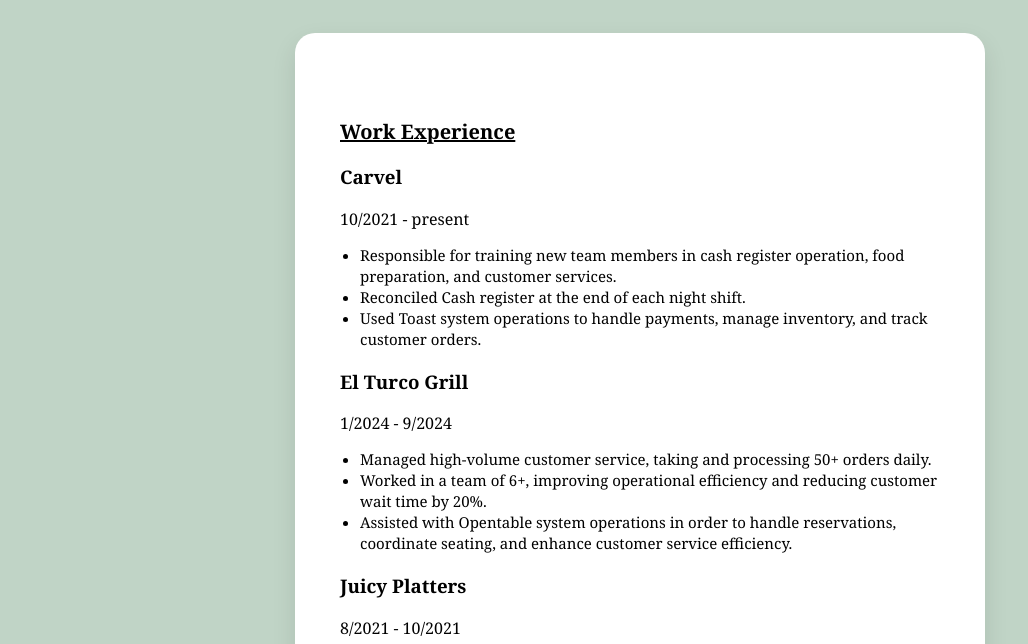
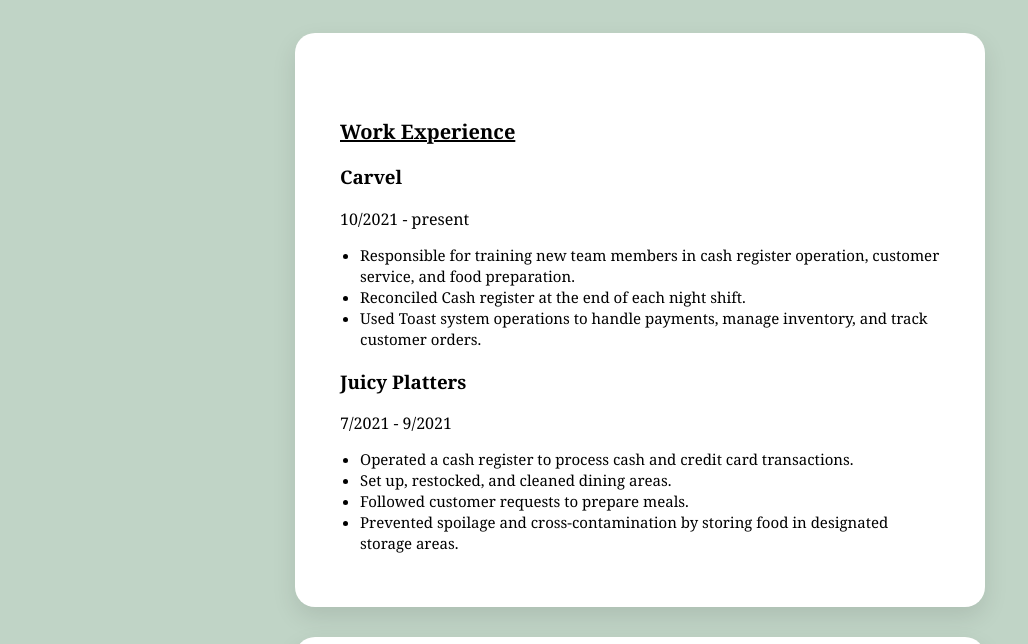
Before and after one commit to alinan1/Projects, a plain HTML site: page experience.html in a window 1280 px wide. Shown: the part 156-800 px from the top of the page, without its empty margins (0-1028 px from the left). Drawn offline with Linux system fonts and the light colour scheme.

Commit message:
Update experience.html

```diff
--- a/experience.html
+++ b/experience.html
@@ -101,25 +101,15 @@
             <h3>Carvel</h3>
             <span>10/2021 - present</span>
                 <ul>
-                    <li>Responsible for training new team members in cash register operation, food preparation, and customer services.</li>
+                    <li>Responsible for training new team members in cash register operation, customer service, and food preparation.</li>
                     <li>Reconciled Cash register at the end of each night shift.</li>
                     <li>Used Toast system operations to handle payments, manage inventory, and track customer orders.</li>
                 </ul>
         </div>
 
         <div class="school-container">
-            <h3>El Turco Grill</h3>
-            <span>1/2024 - 9/2024</span>
-                <ul>
-                    <li>Managed high-volume customer service, taking and processing 50+ orders daily.</li>
-                    <li>Worked in a team of 6+, improving operational efficiency and reducing customer wait time by 20%.</li>
-                    <li>Assisted with Opentable system operations in order to handle reservations, coordinate seating, and enhance customer service efficiency.</li>
-                </ul>
-        </div>
-
-        <div class="school-container">
             <h3>Juicy Platters</h3>
-            <span>8/2021 - 10/2021</span>
+            <span>7/2021 - 9/2021</span>
                 <ul>
                     <li>Operated a cash register to process cash and credit card transactions.</li>
                     <li>Set up, restocked, and cleaned dining areas.</li>
```
